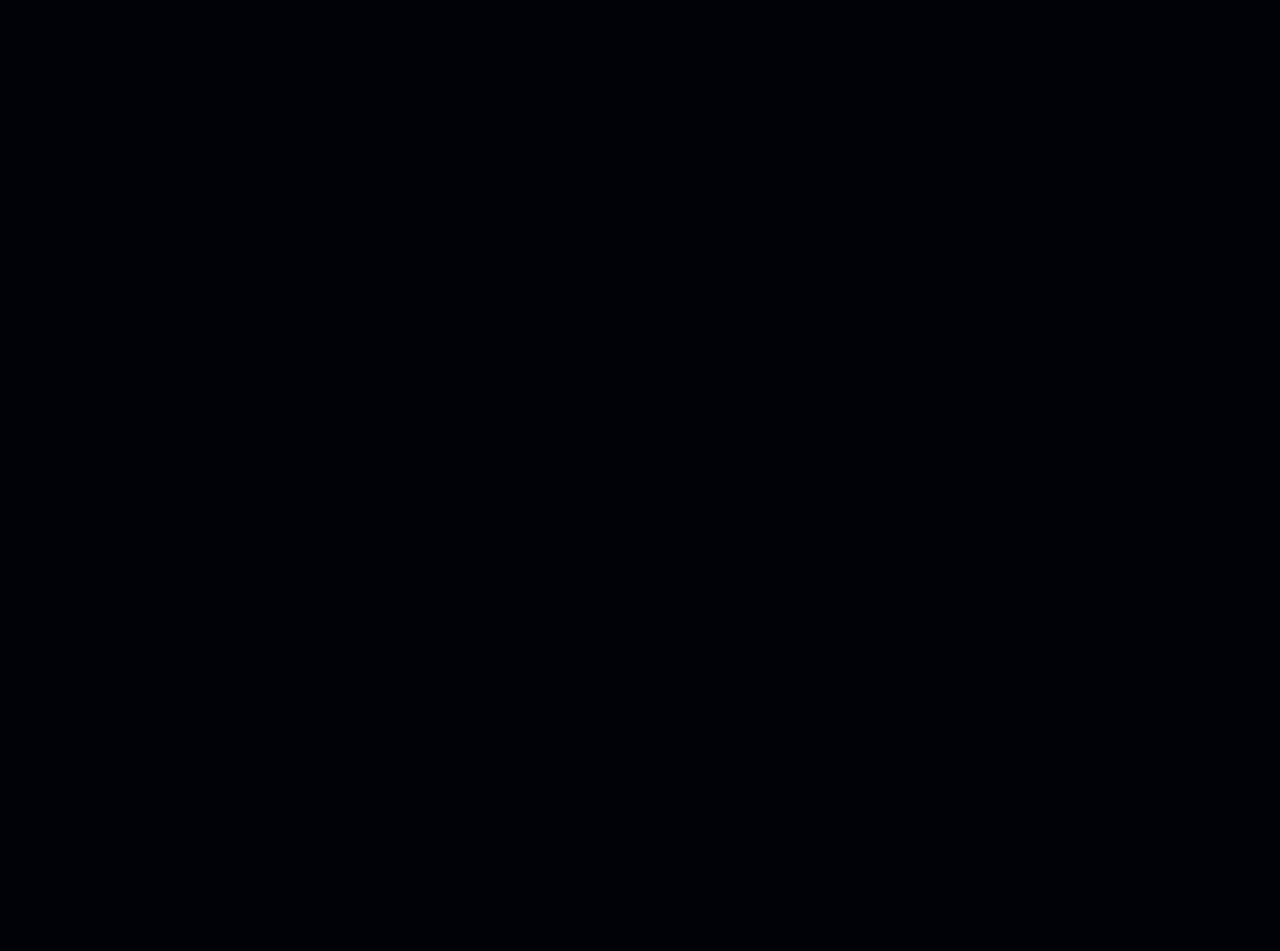
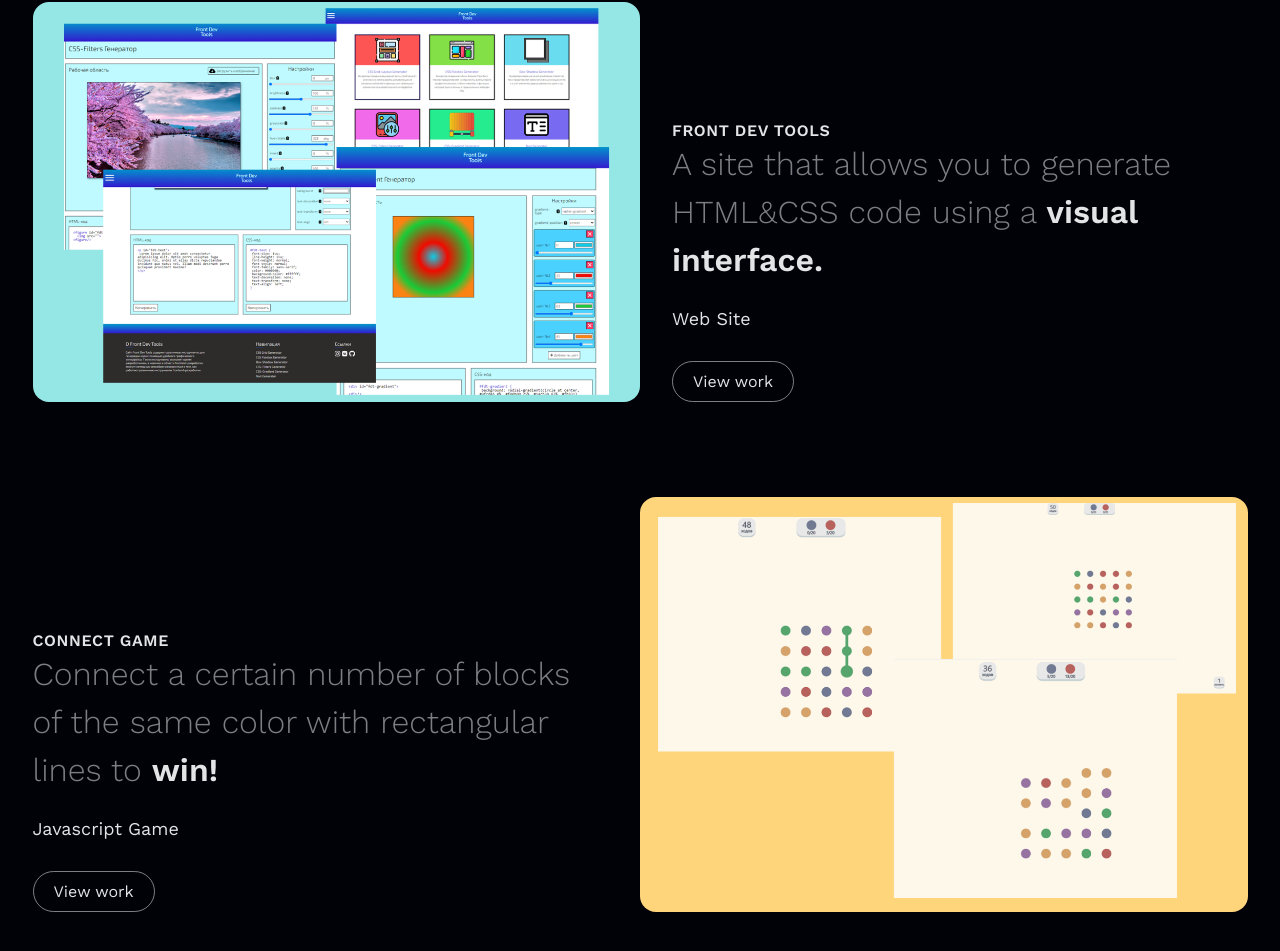
Before and after one commit to VarleyElectra/Personal-Page, a Nuxt app: page / in a window 1280 px wide. Shown: the part 2037-2988 px from the top of the page. Before the commit the page ends 1817 px from the top, so only its background shows below. Built offline with nearby package versions, Linux system fonts and the light colour scheme.

Commit message:
create works section

```diff
--- a/app.vue
+++ b/app.vue
@@ -4,6 +4,7 @@
     <TheHeader />
     <TheHero />
     <TheTools />
+    <TheWorks />
 <!--    <NuxtWelcome />-->
 <!--    <TheFooter />-->
 </template>
--- a/assets/styles/variables.scss
+++ b/assets/styles/variables.scss
@@ -4,3 +4,4 @@ $primaryColor: #00dc82;
 $subColor: #36e4da;
 $textMainColor: rgba(227, 228, 230, 0.55);
 $textSubColor: #e3e4e6;
+$mainBgColor: #010208;
--- a/components/TheTools.vue
+++ b/components/TheTools.vue
@@ -1,7 +1,7 @@
 <template>
   <section class="tools">
     <div class="container">
-      <h1 class="tools__title">What i <span class="tools__title_color_white">use</span></h1>
+      <h1 class="tools__title">What i <span class="tools__title_color_white">Use</span></h1>
       <div class="tools__container">
         <h2 class="tools__subtitle">Development</h2>
         <div class="tools__body">
--- /dev/null
+++ b/components/TheWorks.vue
@@ -0,0 +1,122 @@
+<template>
+  <section id="work" class="observe works">
+    <div class="container works__container">
+      <h2 class="works__title">My <span>Works</span></h2>
+      <div class="works__body">
+        <div class="works__card card">
+          <div class="card-container">
+            <img class="card-container__image" src="~/assets/img/works/work-1.png" alt="work-1 img">
+          </div>
+          <div class="card__info">
+            <span class="card__tag">Front Dev Tools</span>
+            <div class="card__text">A site that allows you to generate HTML&CSS code using a
+              <span>visual interface.</span>
+            </div>
+            <div class="card__category">Web Site</div>
+            <a href="https://varleyelectra.github.io/Front-Dev-Tools/" class="card__button" target="_blank">
+              View work
+            </a>
+          </div>
+        </div>
+        <div class="works__card card card_right">
+          <div class="card-container">
+            <img class="card-container__image" src="~/assets/img/works/work-2.png" alt="work-2 img">
+          </div>
+          <div class="card__info">
+            <span class="card__tag">Connect Game</span>
+            <div class="card__text">Connect a certain number of blocks of the same color with rectangular lines to
+              <span>win!</span>
+            </div>
+            <div class="card__category">Javascript Game</div>
+            <a href="https://varleyelectra.github.io/Connect-Game/" class="card__button" target="_blank">
+              View work
+            </a>
+          </div>
+        </div>
+      </div>
+    </div>
+  </section>
+</template>
+
+<script>
+export default {
+  name: "TheWorks"
+}
+</script>
+
+<style lang="scss" scoped>
+.works {
+  padding: 80px 0 120px;
+}
+.works__title {
+  font-weight: 300;
+  font-size: 40px;
+  color: $textMainColor;
+}
+.works__title span {
+  color: $textSubColor;
+  font-weight: 600;
+}
+.works__body {
+  margin-top: 95px;
+}
+.card {
+  display: flex;
+  gap: 32px;
+}
+.card:not(:last-child) {
+  margin-bottom: 95px;
+}
+.card_right {
+  flex-direction: row-reverse;
+}
+.card-container {
+  border-radius: 16px;
+  overflow: hidden;
+  flex: 0 0 50%;
+}
+.card-container__image {
+  max-width: 100%;
+}
+.card__info {
+  flex: 1 1 auto;
+  align-self: flex-end;
+}
+.card__tag {
+  font-weight: 600;
+  letter-spacing: 0.04em;
+  text-transform: uppercase;
+  color: $textSubColor;
+  margin-bottom: 16px;
+}
+.card__text {
+  font-weight: 300;
+  font-size: 32px;
+  line-height: 150%;
+  color: $textMainColor;
+  margin-bottom: 24px;
+}
+.card__text span {
+  color: $textSubColor;
+  font-weight: 600;
+}
+.card__category {
+  font-size: 18px;
+  color: $textSubColor;
+}
+.card__button {
+  display: inline-block;
+  margin-top: 32px;
+  padding: 10px 20px 10px 20px;
+  border: 1px solid $textMainColor;
+  border-radius: 100px;
+  color: $textSubColor;
+  text-decoration: none;
+  position: relative;
+}
+.card__button:hover {
+  @include main-gradient;
+  border: 1px solid $mainBgColor;
+  color: $mainBgColor;
+}
+</style>
```
Also changed, not shown: assets/img/works/work-1.PNG (added), assets/img/works/work-2.PNG (added).
